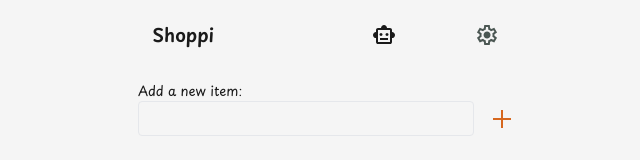
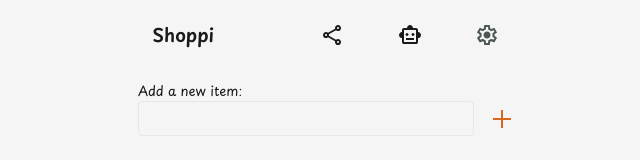
Before and after one commit to josephchaouistannard/shoppi-app-vue, a Vue app: page / in a window 1280 px wide. Shown: the top 160 px of the page, without its empty margins (314-954 px from the left). Built offline with nearby package versions, Linux system fonts and the light colour scheme.

Commit message:
Share list as text

```diff
--- a/package.json
+++ b/package.json
@@ -19,6 +19,7 @@
     "@capacitor/android": "^8.4.1",
     "@capacitor/app": "^8.1.0",
     "@capacitor/core": "^8.4.1",
+    "@capacitor/share": "^8.0.1",
     "@google/genai": "^2.10.0",
     "groq-sdk": "^1.3.0",
     "pinia": "^3.0.4",
--- a/src/App.vue
+++ b/src/App.vue
@@ -17,7 +17,7 @@ onMounted(() => {
   itemsStore.initialise()
   App.addListener('appStateChange', ({ isActive }) => {
     if (!settingsStore.missingApiSettings) {
-      itemsStore.triggerDebouncedSync()
+      itemsStore.syncWithServer()
     };
   });
 })
--- a/src/views/ShoppingListView.vue
+++ b/src/views/ShoppingListView.vue
@@ -6,6 +6,7 @@ import { useRouter } from 'vue-router'
 import { useSettingsStore } from '@/stores/settings'
 import { categoriseWithAI } from '@/utils/categoriseWithAI'
 import { useToast } from '@/composables/toast'
+import { Share } from '@capacitor/share'
 
 const toasts = useToast()
 const settingsStore = useSettingsStore()
@@ -20,6 +21,26 @@ onMounted(() => {
     itemsStore.triggerDebouncedSync()
   }
 })
+
+async function shareList() {
+  const list = itemsStore.categories
+    .map((cat) => {
+      const categoryName = cat ?? 'Sans Categorie'
+      const items = itemsStore.itemsByCategory(cat)
+
+      const itemLines = items
+        .map((item) => `   ${item.name}`)
+        .join('\n')
+
+      return `${categoryName}\n${itemLines}`
+    })
+    .join('\n\n')
+  await Share.share({
+    dialogTitle: 'Share Shoppi List',
+    title: 'Shoppi List',
+    text: list,
+  });
+}
 
 function handleAddItem() {
   if (newItemName.value.trim() === '') {
@@ -81,24 +102,13 @@ function handleRemove(id: string) {
     <header>
       <h2>Shoppi</h2>
       <div class="syncIndicator">
-        <img
-          class="syncInProgress"
-          src="../assets/syncInProgress.svg"
-          v-if="itemsStore.isSyncing"
-        />
-        <img
-          class="syncSuccess"
-          src="../assets/syncSuccess.svg"
-          v-else-if="itemsStore.justSynced"
-        />
+        <img class="syncInProgress" src="../assets/syncInProgress.svg" v-if="itemsStore.isSyncing" />
+        <img class="syncSuccess" src="../assets/syncSuccess.svg" v-else-if="itemsStore.justSynced" />
         <img class="syncError" src="../assets/syncError.svg" v-else-if="itemsStore.syncError" />
       </div>
-      <img
-        v-if="!categorisationInProgress"
-        src="../assets/categories.svg"
-        class="catBtn"
-        @click="handleCategorisation"
-      />
+      <img src="../assets/share.svg" class="shareBtn" @click="shareList" />
+      <img v-if="!categorisationInProgress" src="../assets/categories.svg" class="catBtn"
+        @click="handleCategorisation" />
       <div v-else class="catSpinnerContainer">
         <div class="spinner"></div>
       </div>
@@ -167,7 +177,8 @@ function handleRemove(id: string) {
 .addBtn,
 .removeBtn,
 .catBtn,
-.settingsBtn {
+.settingsBtn,
+.shareBtn {
   width: var(--icon-size);
   height: var(--icon-size);
   transition: 0.2s all ease-in-out;
@@ -176,7 +187,8 @@ function handleRemove(id: string) {
 .addBtn:active,
 .removeBtn:active,
 .catBtn:active,
-.settingsBtn:active {
+.settingsBtn:active,
+.shareBtn:active {
   transform: scale(1.2);
 }
 
```
Also changed, not shown: src/assets/share.svg (added), 3 other files (tests, documents, lock files or other folders).
